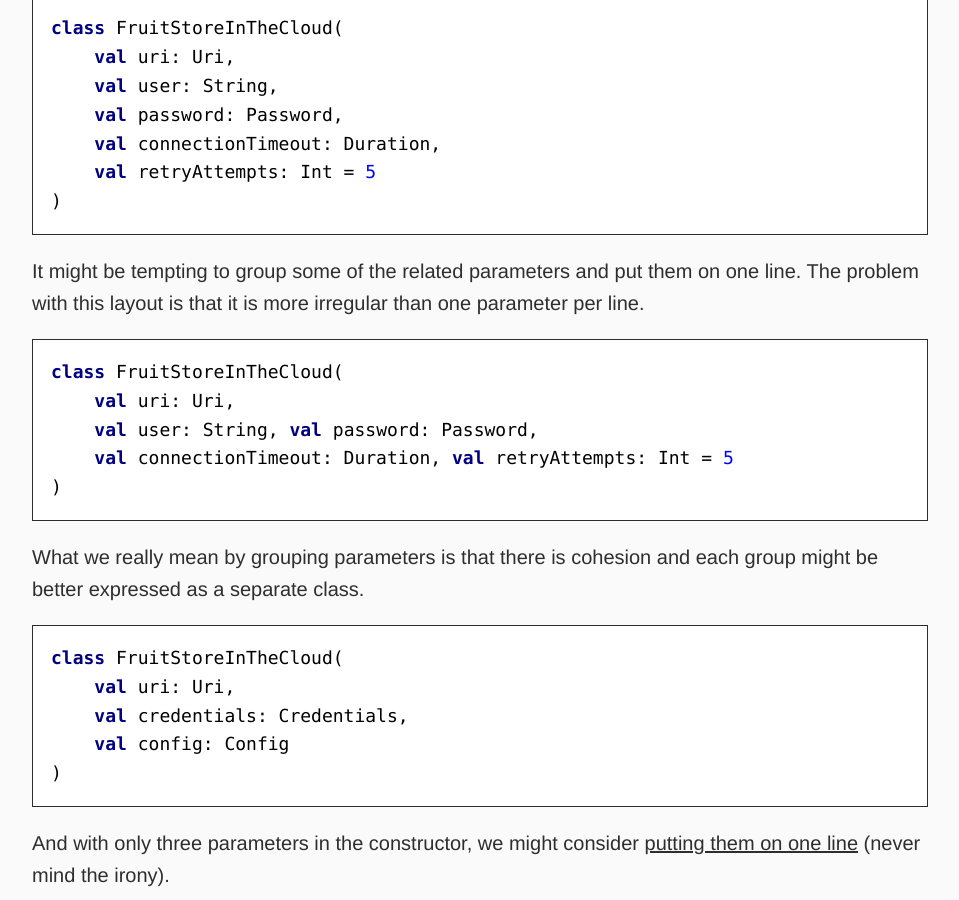
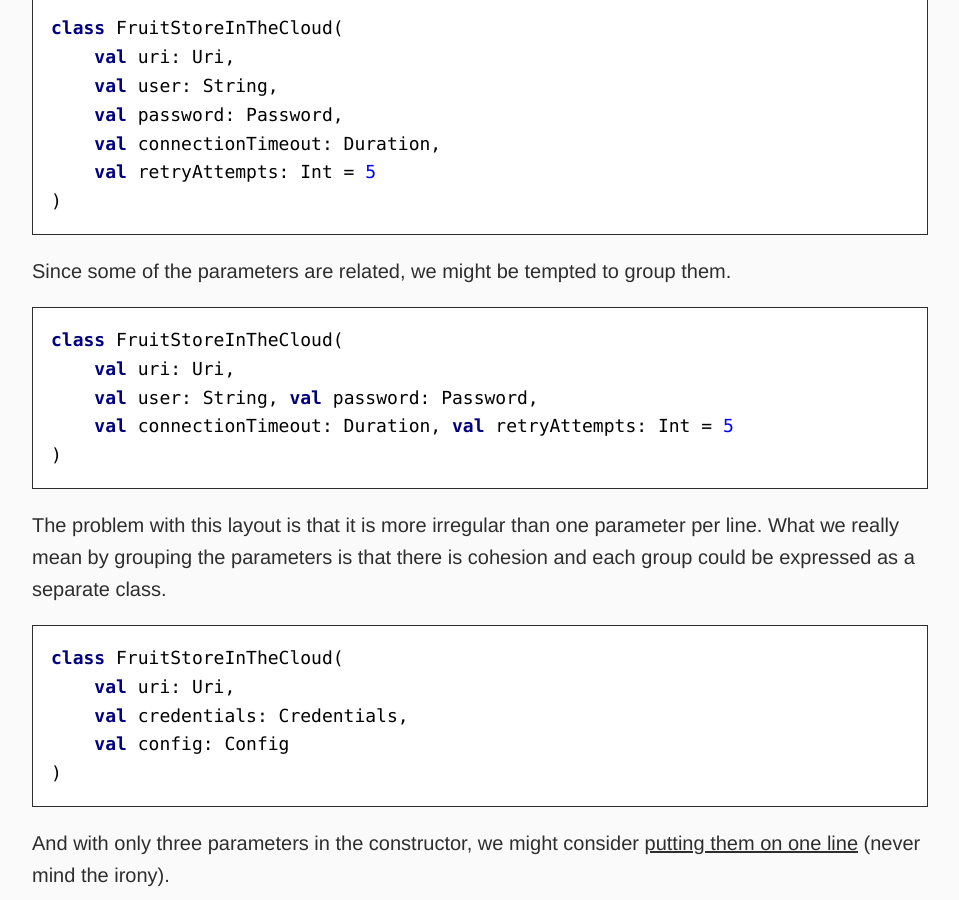
Before and after one commit to dkandalov/dkandalov.github.io, a Jekyll site: the page built from _posts/2023-12-26-tidy-kotlin.md, in a window 1280 px wide and 900 px high, scrolled down 11971 px. Shown: the whole window, without its empty margins (160-1119 px from the left). Built offline with Jekyll 4.4.1, drawn with Linux system fonts in a browser that asks for light colours; our own code applies the rules of GitHub Pages for plain Markdown files.

Commit message:
updated tidy-kotlin

```diff
--- a/_posts/2023-12-26-tidy-kotlin.md
+++ b/_posts/2023-12-26-tidy-kotlin.md
@@ -280,7 +280,7 @@ class FruitStoreInTheCloud(
 )
 </kotlin>
 
-It might be tempting to group some of the related parameters and put them on one line. The problem with this layout is that it is more irregular than one parameter per line.
+Since some of the parameters are related, we might be tempted to group them.
 <kotlin>
 class FruitStoreInTheCloud(
     val uri: Uri,
@@ -289,7 +289,7 @@ class FruitStoreInTheCloud(
 )
 </kotlin>
 
-What we really mean by grouping parameters is that there is cohesion and each group might be better expressed as a separate class.
+The problem with this layout is that it is more irregular than one parameter per line. What we really mean by grouping the parameters is that there is cohesion and each group could be expressed as a separate class.
 <kotlin>
 class FruitStoreInTheCloud(
     val uri: Uri,
```
